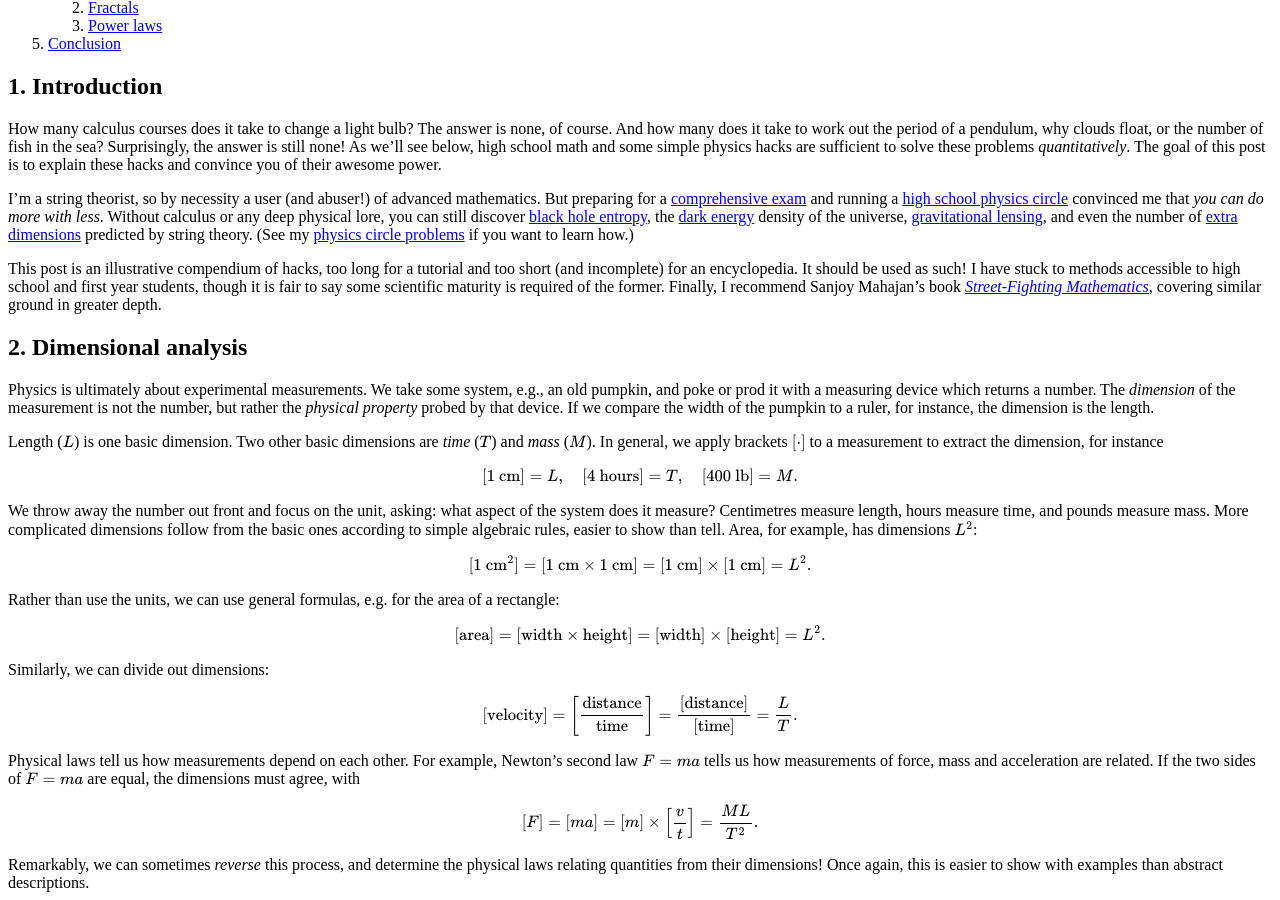
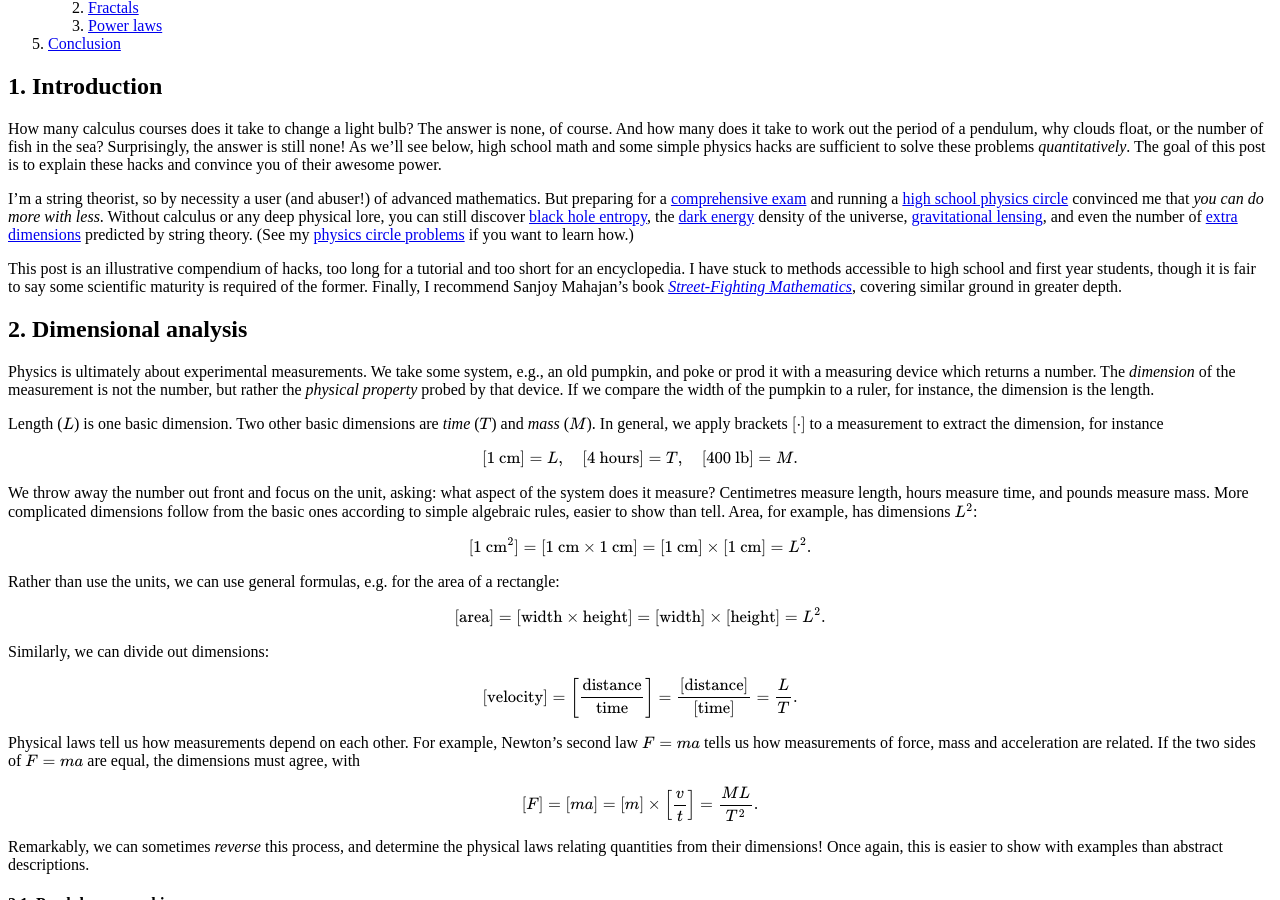
Before and after one commit to hapax/hapax.github.io, a Jekyll site: the page built from assets/simple-physics.md, in a window 1280 px wide and 900 px high, scrolled down 816 px. Built offline with Jekyll 4.4.1, drawn with Linux system fonts in a browser that asks for light colours; our own code applies the rules of GitHub Pages for plain Markdown files; formulas are drawn with MathJax 3; a script that is not in the unit is left out.

Commit message:
Update simple-physics.md

```diff
--- a/assets/simple-physics.md
+++ b/assets/simple-physics.md
@@ -62,8 +62,7 @@ predicted by string theory.
 if you want to learn how.)
 
 This post is an illustrative compendium of hacks, too long for a
-tutorial and too short (and incomplete) for an encyclopedia.
-It should be used as such!
+tutorial and too short for an encyclopedia.
 I have stuck to methods accessible to high school and first year
 students, though it is fair to say some scientific
 maturity is required of the former.
```
